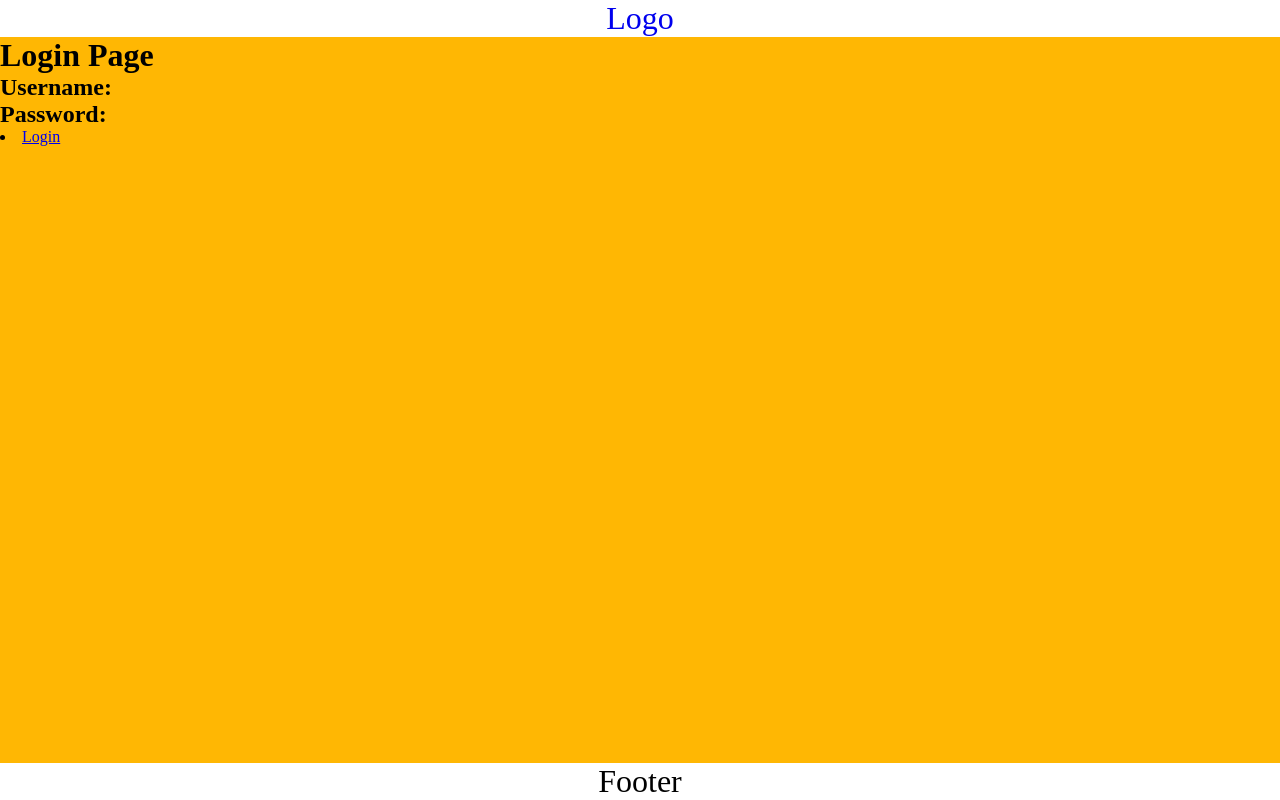
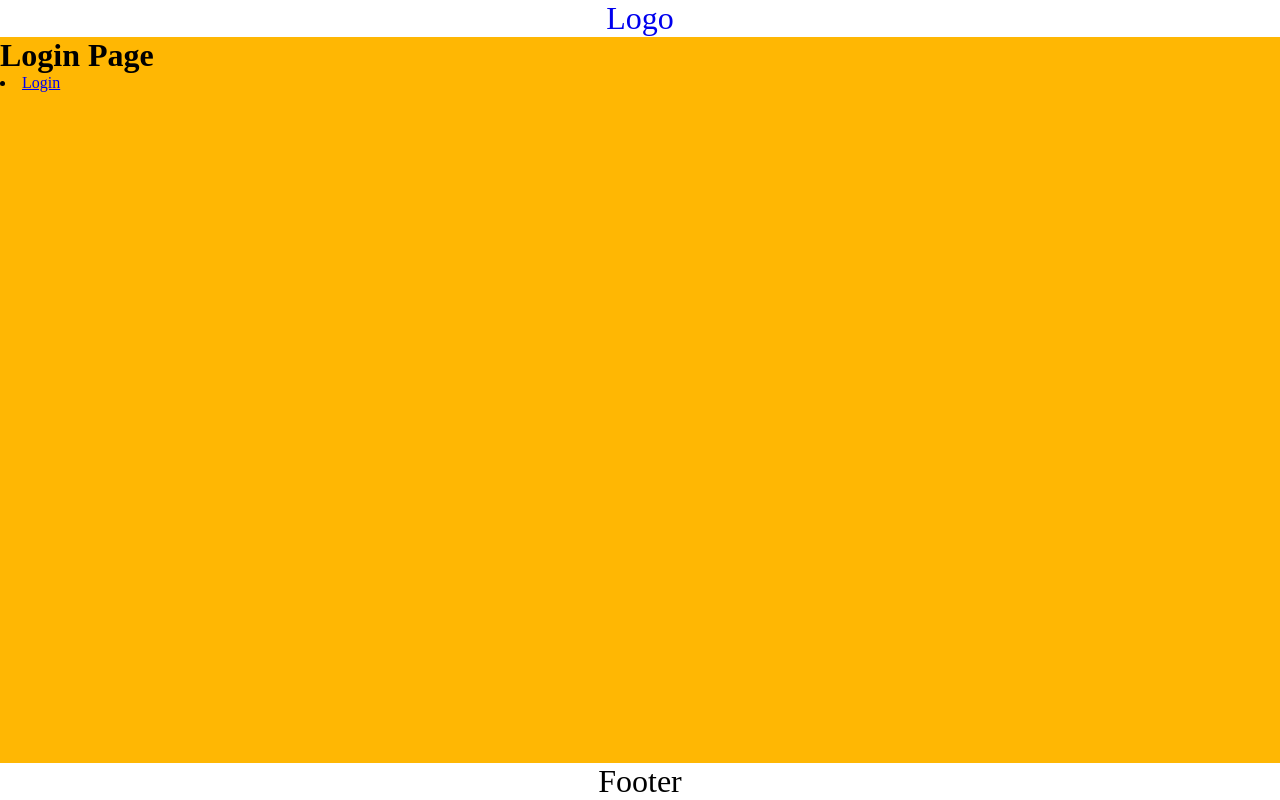
Before and after one commit to AnderDevitt/cafe-app, a React (Create React App) app: page /login in a window 1280 px wide. Built offline with nearby package versions, Linux system fonts and the light colour scheme.

Commit message:
initial commit

```diff
--- a/src/components/Login.js
+++ b/src/components/Login.js
@@ -5,8 +5,7 @@ function Login() {
   return (
     <div>
         <h1> Login Page</h1>
-        <h2>Username: </h2>
-        <h2>Password: </h2>
+
         <li>
              <Link to="/admin">Login</Link>
         </li>
```
